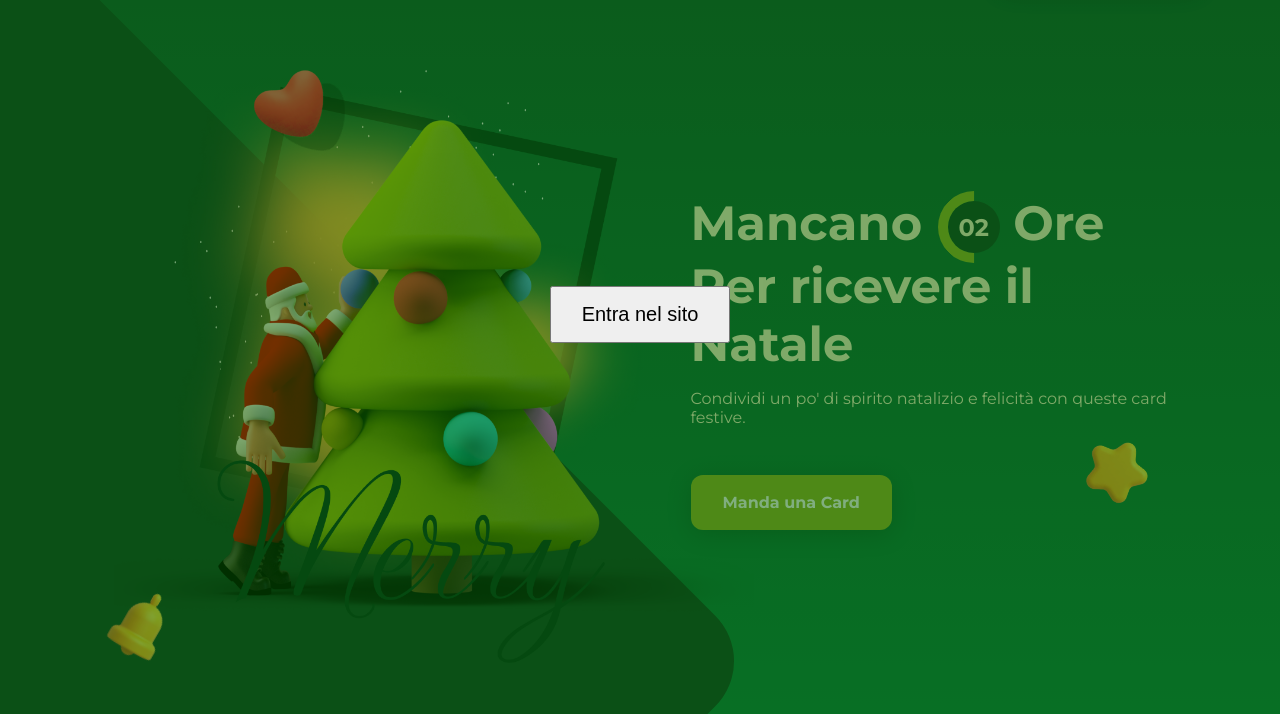
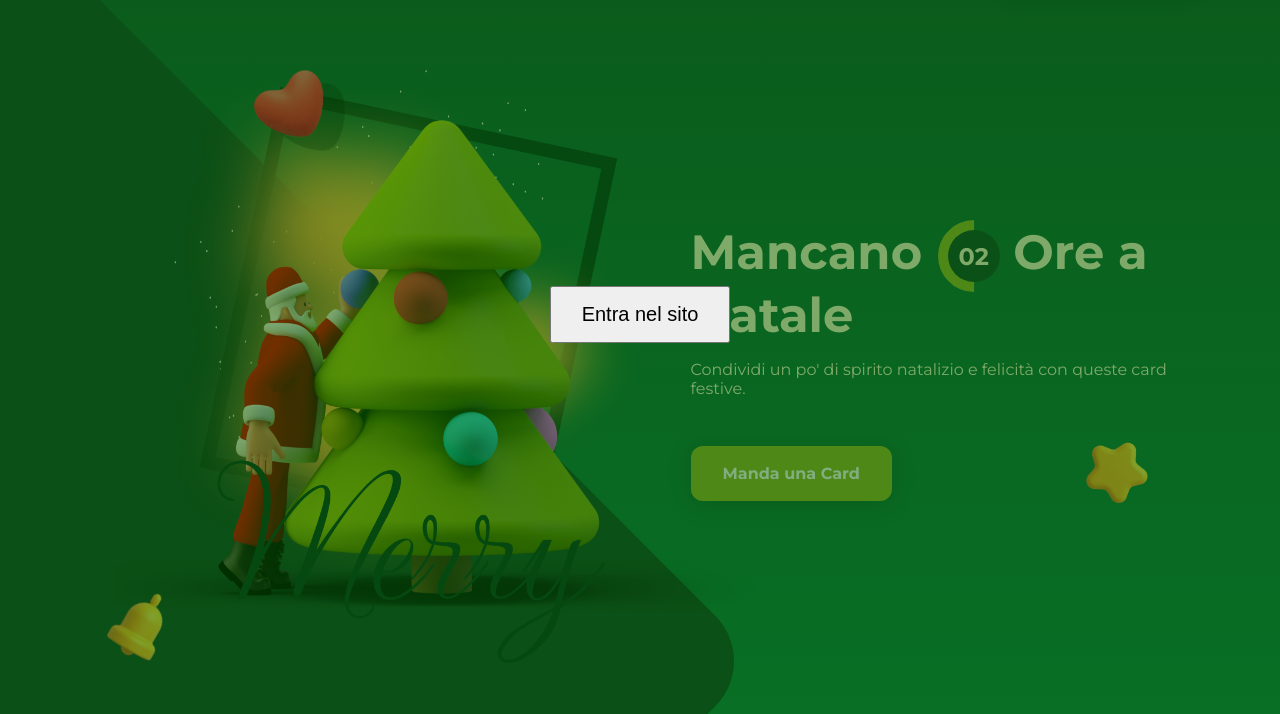
Before and after one commit to FiliDalzi/Quanto-manca-a-natale-, a plain HTML site: page index.html in a window 1280 px wide. Shown: the part 86-800 px from the top of the page. Drawn offline with nearby package versions, Linux system fonts and the light colour scheme; a script that the page names is missing; a web font is replaced by a local one.

Commit message:
Update index.html

```diff
--- a/index.html
+++ b/index.html
@@ -80,7 +80,7 @@
                         Mancano
                         <div class="home__number" id="number-data">03</div>
                         <div class="home__text" id="text-data">Giorni</div>
-                        Per ricevere il Natale
+                        a Natale
                      </h1>
 
                      <h1 class="home__title" id="msg-christams"></h1>
```
